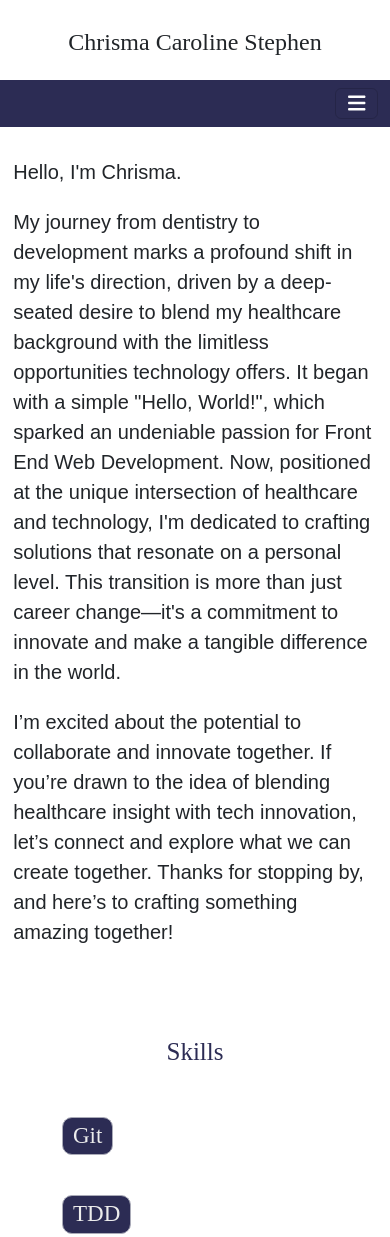
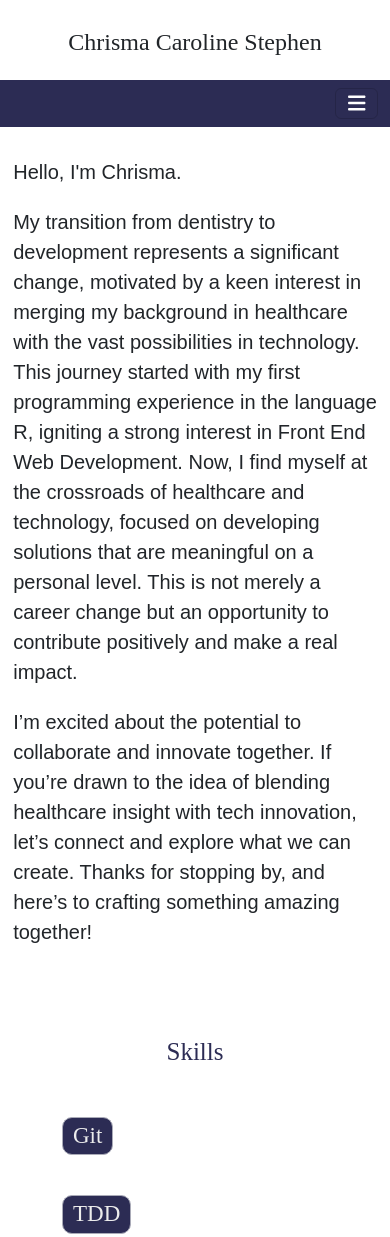
Before and after one commit to chrisma89/Chrisma-Caroline-Stephen, a React (Vite) app: page / in a window 390 px wide. Shown: the top 1237 px of the page. Built offline with nearby package versions, Linux system fonts and the light colour scheme; a web font is replaced by a local one.

Commit message:
projects appearing in the center of the page in mobile view now

```diff
--- a/src/components/HomeCard/index.jsx
+++ b/src/components/HomeCard/index.jsx
@@ -34,15 +34,7 @@ function HomeCard() {
           }}
         >
           <Col>
-            My journey from dentistry to development marks a profound shift in
-            my life's direction, driven by a deep-seated desire to blend my
-            healthcare background with the limitless opportunities technology
-            offers. It began with a simple "Hello, World!", which sparked an
-            undeniable passion for Front End Web Development. Now, positioned at
-            the unique intersection of healthcare and technology, I'm dedicated
-            to crafting solutions that resonate on a personal level. This
-            transition is more than just career change—it's a commitment to
-            innovate and make a tangible difference in the world.
+          My transition from dentistry to development represents a significant change, motivated by a keen interest in merging my background in healthcare with the vast possibilities in technology. This journey started with my first programming experience in the language R, igniting a strong interest in Front End Web Development. Now, I find myself at the crossroads of healthcare and technology, focused on developing solutions that are meaningful on a personal level. This is not merely a career change but an opportunity to contribute positively and make a real impact.
           </Col>
         </Row>
         {/* <Row
@@ -71,8 +63,7 @@ function HomeCard() {
           <Col>
             I’m excited about the potential to collaborate and innovate
             together. If you’re drawn to the idea of blending healthcare insight
-            with tech innovation, let’s connect and explore what we can create
-            together. Thanks for stopping by, and here’s to crafting something
+            with tech innovation, let’s connect and explore what we can create. Thanks for stopping by, and here’s to crafting something
             amazing together!
           </Col>
         </Row>
--- a/src/components/Projects/index.jsx
+++ b/src/components/Projects/index.jsx
@@ -6,7 +6,7 @@ import "./style.css"
 
 function Projects ({id,image,name, github,deployed,skill, selectProject}) {
   return (
-    <div className='container-fluid'>
+    <div className='container-fluid d-flex'>
     <Card className ="d-flex flex-wrap justify-content-center col"style={{ width: '100%',maxWidth: "20rem", height : '26rem', border: "2px solid #64002f"}}>
       <Card.Img variant="top" src={image} className='img-container' style = {{width : "100%"}}/>
       <Card.Body className="content d-flex flex-column justify-content-center align-items-center">
--- a/src/projects.json
+++ b/src/projects.json
@@ -30,7 +30,7 @@
 
 {
   "id" :"3",
-  "name" : "MULTI-CITY-5-DAYS-WEATHER-TRACKER",
+  "name" : "5DAYS-WEATHER-TRACKER",
   "github" : "https://github.com/chrisma89/Multi-City-5-Days-Weather-Tracker",
   "deployed" : "https://chrisma89.github.io/Multi-City-5-Days-Weather-Tracker/",
   "image" : "../../images/desk2.jpg",
@@ -39,7 +39,7 @@
 },
 {
   "id" :"4",
-  "name" : "CUSTOM PASSWORD GENERATOR",
+  "name" : "PASSWORD GENERATOR",
   "github" : "https://github.com/chrisma89/Custom-Password-Generator",
   "deployed" : "https://chrisma89.github.io/Custom-Password-Generator/",
   "image" : "../../images/desk6.jpg",
@@ -66,7 +66,7 @@
 },
 {
   "id" :"7",
-  "name" : "CLI-TEAM-PROFILE-GENERATOR",
+  "name" : "TEAM-PROFILE-GENERATOR",
   "github" : "https://github.com/chrisma89/CLI-Team-Profile-Generator",
 
   "image" : "../../images/desk8.jpg",
```
